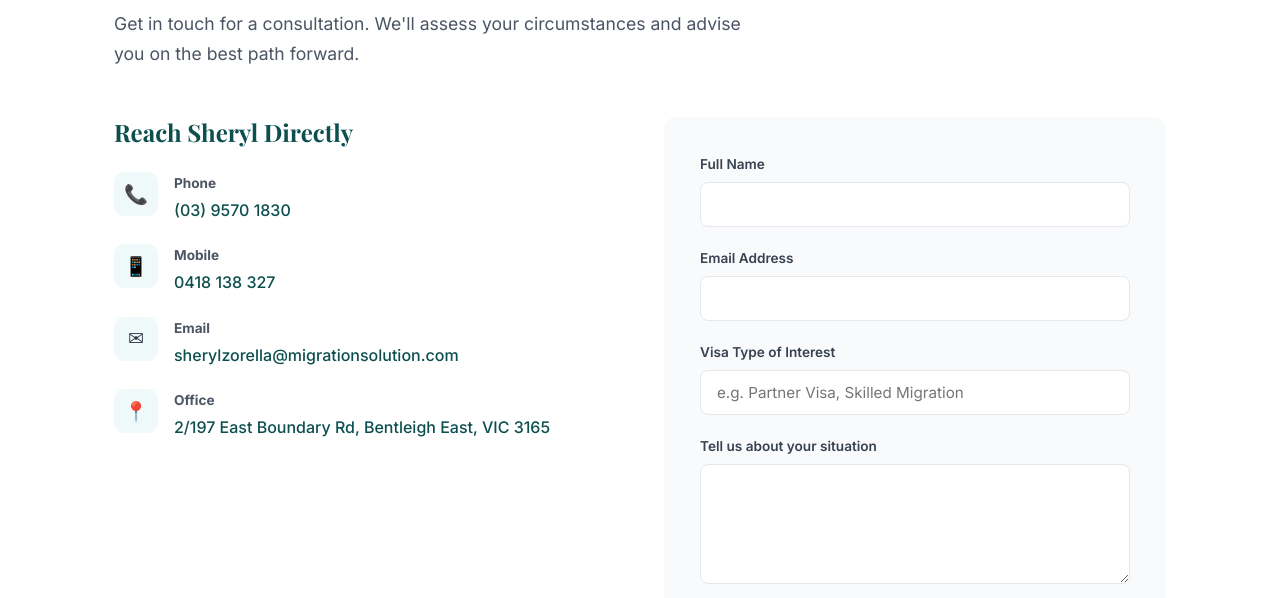
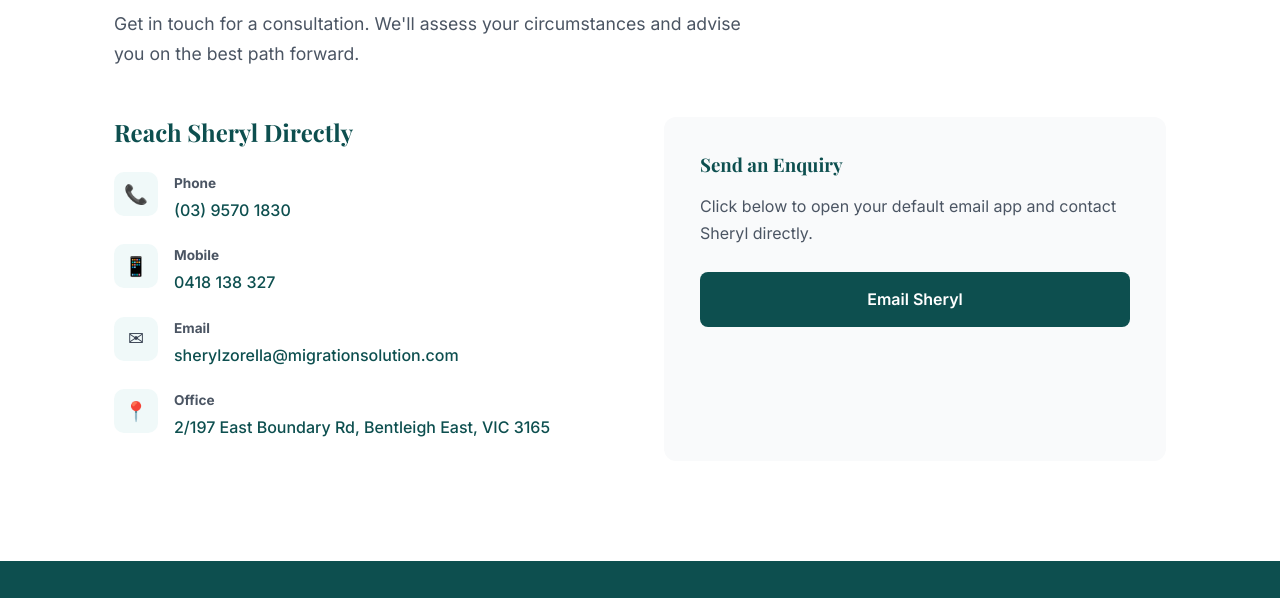
Before and after one commit to ijnebzor/migrationsolutionz, a plain HTML site: page index.html in a window 1280 px wide. Shown: the part 4630-5228 px from the top of the page. Drawn offline with nearby package versions, Linux system fonts and the light colour scheme.

Commit message:
Replace contact form with email link

```diff
--- a/index.html
+++ b/index.html
@@ -501,25 +501,21 @@
                     </div>
                 </div>
             </div>
-            <form class="contact-form" action="https://formspree.io/f/placeholder" method="POST">
-                <div class="form-group">
-                    <label for="name">Full Name</label>
-                    <input type="text" id="name" name="name" required>
-                </div>
-                <div class="form-group">
-                    <label for="email">Email Address</label>
-                    <input type="email" id="email" name="email" required>
-                </div>
-                <div class="form-group">
-                    <label for="visa-type">Visa Type of Interest</label>
-                    <input type="text" id="visa-type" name="visa_type" placeholder="e.g. Partner Visa, Skilled Migration">
-                </div>
-                <div class="form-group">
-                    <label for="message">Tell us about your situation</label>
-                    <textarea id="message" name="message" required></textarea>
-                </div>
-                <button type="submit" class="form-submit">Send Enquiry</button>
-            </form>
+            <div class="contact-form">
+    <h3 style="margin-bottom: 16px; color: var(--teal);">Send an Enquiry</h3>
+
+    <p style="margin-bottom: 24px; color: var(--gray-600);">
+        Click below to open your default email app and contact Sheryl directly.
+    </p>
+
+    <a
+        href="mailto:sherylzorella@migrationsolution.com?subject=Migration%20Enquiry"
+        class="form-submit"
+        style="display: inline-block; text-align: center; text-decoration: none;"
+    >
+        Email Sheryl
+    </a>
+</div>
         </div>
     </div>
 </section>
```
